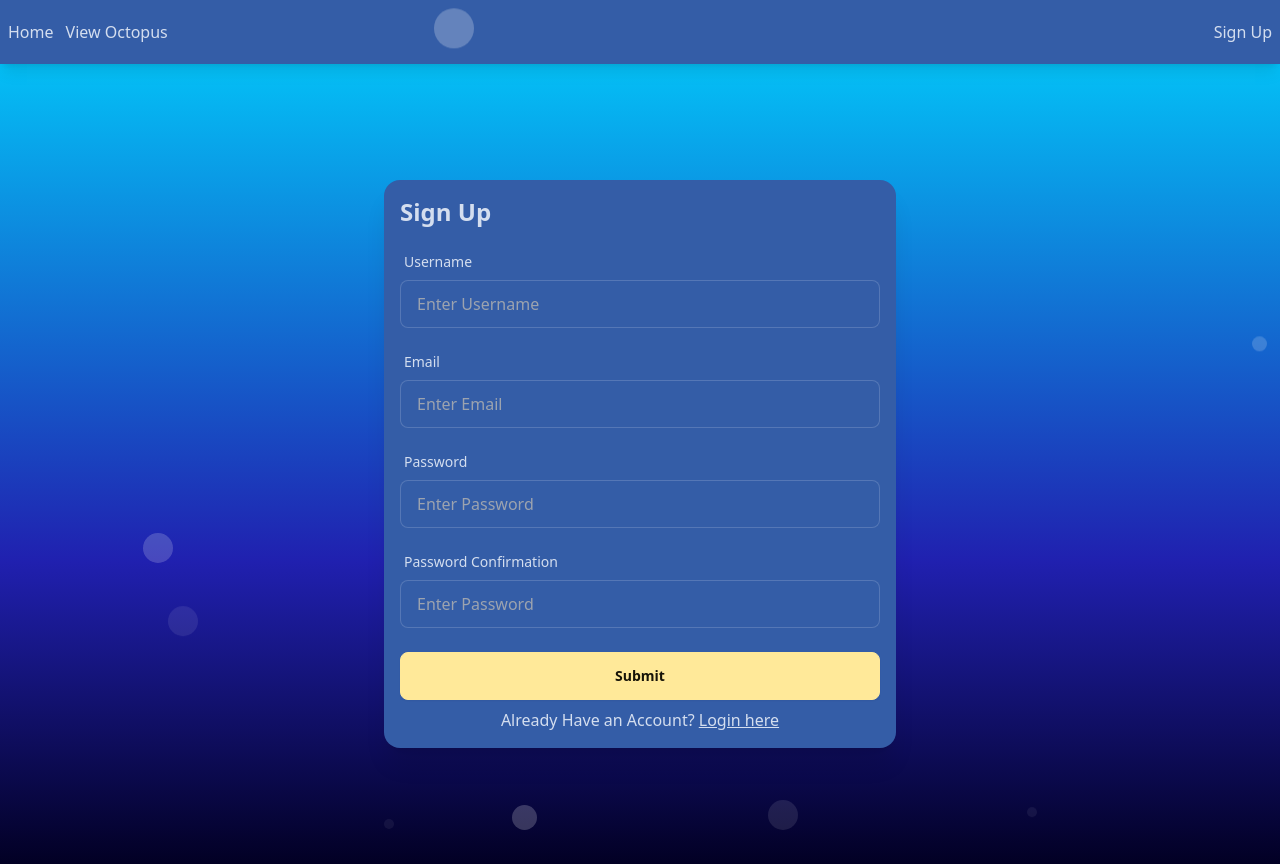
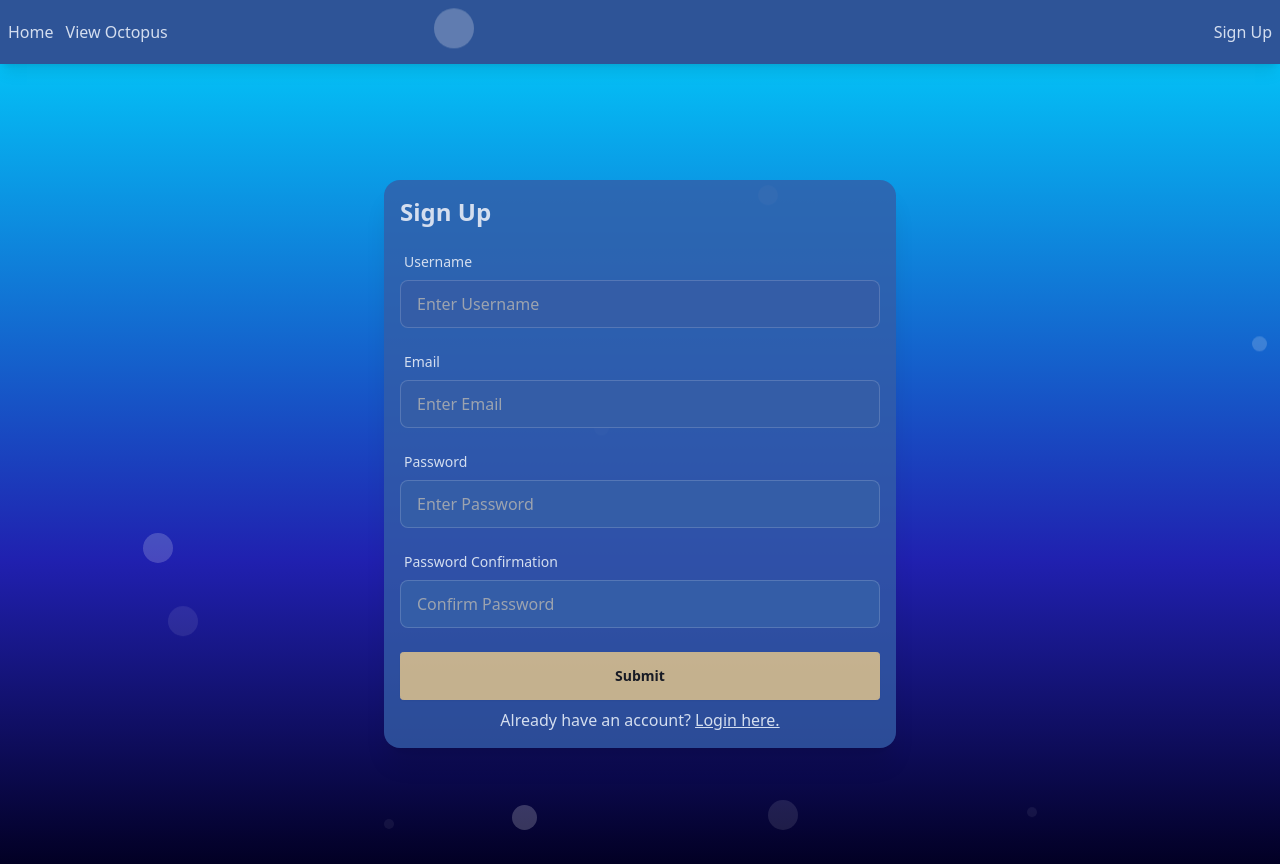
Before and after one commit to joefreeman8/octopus-collector-fe, a React (Vite) app: page /sign-up in a window 1280 px wide. Built offline with nearby package versions, Linux system fonts and the light colour scheme; a web font is replaced by a local one.

Commit message:
css tweaks

```diff
--- a/src/components/auth/Register.jsx
+++ b/src/components/auth/Register.jsx
@@ -47,7 +47,7 @@ export default function Register({ toast }) {
   return (
     <div className="flex justify-center items-center min-h-screen">
       <form className="w-full max-w-lg" onSubmit={handleSubmit}>
-        <div className="card card-compact bg-base-100 shadow-xl p-4">
+        <div className="card card-compact bg-base-100 bg-opacity-80 shadow-xl p-4">
           <h3 className="text-2xl font-bold">Sign Up</h3>
           <div className="form-control mt-4">
             <label className="label">
@@ -99,19 +99,19 @@ export default function Register({ toast }) {
               name="password_confirmation"
               type="password"
               className="input input-bordered"
-              placeholder="Enter Password"
+              placeholder="Confirm Password"
               value={formData.password_confirmation}
               required
               onChange={handleChange}
             />
           </div>
           <div className="form-control mt-6">
-            <button type="submit" className="btn btn-accent">
+            <button data-theme="nord" type="submit" className="btn btn-warning opacity-80">
               Submit
             </button>
-            <p className="mt-2 text-center">Already Have an Account?&nbsp;
+            <p className="mt-2 text-center">Already have an account?&nbsp;
               <Link to='/login'>
-                <span className="underline">Login here</span>
+                <span className="underline">Login here.</span>
               </Link>
             </p>
           </div>
--- a/src/components/common/Home.jsx
+++ b/src/components/common/Home.jsx
@@ -1,9 +1,9 @@
 
 export default function Home() {
   return (
-    <>
+    <div className="h-screen">
       <h1>Welcome to The Octopus Collector</h1>
       <p>Here is a hub where you can browse all the different Octopus which we have found, and also see which seas they frequent!</p>
-    </>
+    </div>
   )
 }
--- a/src/components/common/Navbar.jsx
+++ b/src/components/common/Navbar.jsx
@@ -2,7 +2,7 @@ import { Link } from "react-router-dom"
 
 export default function Navbar() {
   return (
-    <nav className="navbar bg-base-100 shadow-lg">
+    <nav className="navbar bg-base-200 shadow-lg">
       <div className="navbar-start gap-3">
         <Link className="hover:text-nord-warning" to='/'>Home</Link>
         <Link className="hover:text-nord-warning" to='/octopus'>View Octopus</Link>
--- a/src/components/octopus/OctopusShow.jsx
+++ b/src/components/octopus/OctopusShow.jsx
@@ -28,7 +28,7 @@ export default function OctopusShow() {
 
 
   return (
-    <>
+    <div className="h-screen">
       {octopusData && (
         <div className="flex justify-center items-center">
           <div className="text-center flex flex-col md:flex-row gap-4 justify-center md:items-start">
@@ -51,6 +51,6 @@ export default function OctopusShow() {
           </div>
         </div>
       )}
-    </>
+    </div>
   )
 }
```
